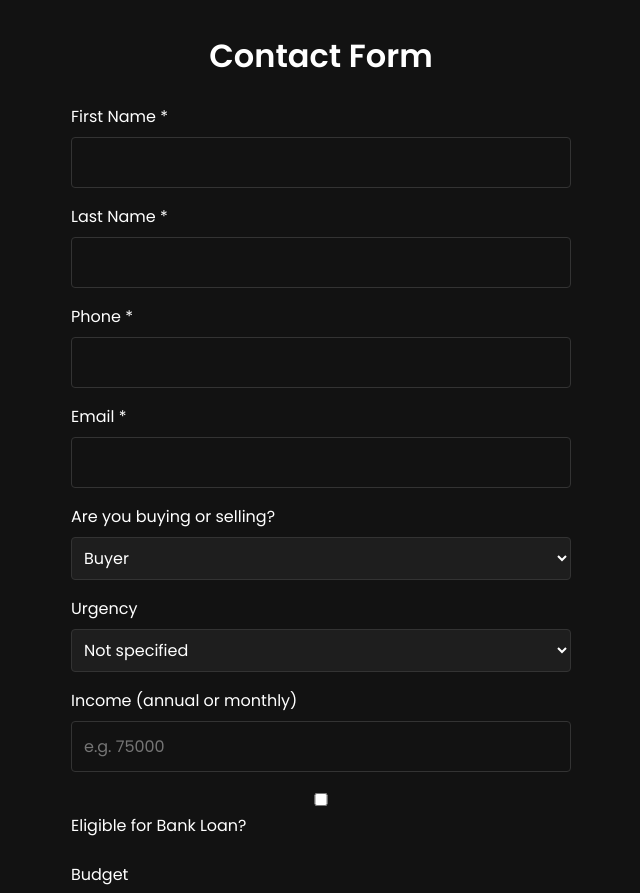
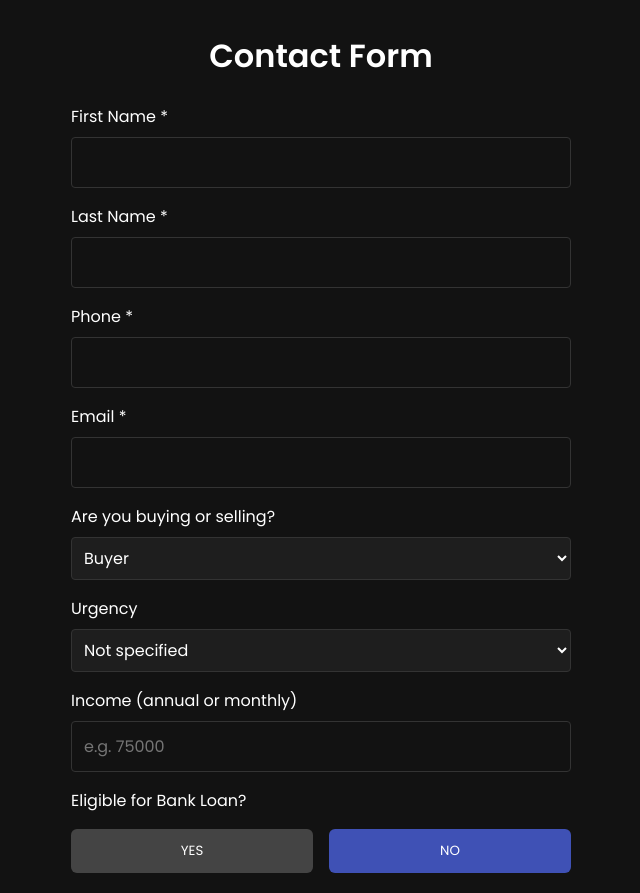
Before and after one commit to shahabzafar/RealtorAI, a React (Create React App) app in the folder frontend/: page /form/1 in a window 1280 px wide. Shown: the top 893 px of the page, without its empty margins (319-959 px from the left). Built offline with nearby package versions, Linux system fonts and the light colour scheme; no server answers.

Commit message:
Start on Jaydeep suggestions

```diff
--- a/frontend/src/components/Form/FormPage.jsx
+++ b/frontend/src/components/Form/FormPage.jsx
@@ -16,10 +16,14 @@ function FormPage() {
   const [propertyImages, setPropertyImages] = useState([]);
   const [notes, setNotes] = useState('');
   const [submitted, setSubmitted] = useState(false);
+
   const [urgency, setUrgency] = useState('Not specified');
   const [income, setIncome] = useState('');
+
+  // Instead of checkbox for bank loan, we use YES/NO buttons
   const [bankLoanEligibility, setBankLoanEligibility] = useState(false);
 
+  // Down payment
   const [downPayment, setDownPayment] = useState('');
   const [canAffordDownPayment, setCanAffordDownPayment] = useState(false);
 
@@ -31,6 +35,7 @@ function FormPage() {
       setDownPayment('');
       return;
     }
+
     const b = parseFloat(budget);
     if (isNaN(b) || b <= 0) {
       setDownPayment('');
@@ -38,22 +43,19 @@ function FormPage() {
     }
 
     let calculated = 0;
-    // if $500,000 or less => 5%
     if (b <= 500000) {
+      // if $500,000 or less => 5%
       calculated = b * 0.05;
-    }
-    // if $500k to $1.5 million => 5% of first 500k, 10% of remainder
-    else if (b > 500000 && b < 1500000) {
-      const firstPortion = 500000 * 0.05; // 25k
+    } else if (b > 500000 && b < 1500000) {
+      // if $500k to $1.5M => 5% of first 500k, 10% of remainder
+      const firstPortion = 500000 * 0.05;
       const remainder = b - 500000;
       const secondPortion = remainder * 0.1;
       calculated = firstPortion + secondPortion;
-    }
-    // if $1.5 million or more => 20% of entire price
-    else {
+    } else {
+      // if $1.5M or more => 20%
       calculated = b * 0.2;
     }
-
     setDownPayment(calculated.toFixed(2));
   }, [budget]);
 
@@ -132,9 +134,11 @@ function FormPage() {
   return (
     <div className="form-page-container dark-mode">
       <h1>Contact Form</h1>
-      {!realtorId && <p style={{ color: 'red' }}>Warning: No realtor ID found!</p>}
+      {!realtorId && (
+        <p style={{ color: 'red' }}>Warning: No realtor ID found!</p>
+      )}
+      <form onSubmit={handleFormSubmit} className="client-form">
 
-      <form onSubmit={handleFormSubmit} className="client-form">
         {/* First Name */}
         <div className="form-group">
           <label>First Name *</label>
@@ -210,19 +214,28 @@ function FormPage() {
           />
         </div>
 
-        {/* Bank Loan Eligibility */}
-        <div className="form-group">
-          <label>
-            <input
-              type="checkbox"
-              checked={bankLoanEligibility}
-              onChange={(e) => setBankLoanEligibility(e.target.checked)}
-            />
-            Eligible for Bank Loan?
-          </label>
+        {/* Eligible for Bank Loan? - using yes/no */}
+        <div className="form-group yes-no-buttons">
+          <label>Eligible for Bank Loan?</label>
+          <div className="button-group">
+            <button
+              type="button"
+              className={bankLoanEligibility ? 'selected' : ''}
+              onClick={() => setBankLoanEligibility(true)}
+            >
+              YES
+            </button>
+            <button
+              type="button"
+              className={!bankLoanEligibility ? 'selected' : ''}
+              onClick={() => setBankLoanEligibility(false)}
+            >
+              NO
+            </button>
+          </div>
         </div>
 
-        {/* If buyer, show buyer fields */}
+        {/* Buyer fields if clientType == 'buyer' */}
         {clientType === 'buyer' && (
           <>
             <div className="form-group">
@@ -259,7 +272,7 @@ function FormPage() {
               </div>
             )}
 
-            {/* Instead of a checkbox, do a yes/no button group */}
+            {/* YES/NO for "Can you afford it?" */}
             {downPayment && (
               <div className="form-group yes-no-buttons">
                 <label>Can you afford the above down payment?</label>
@@ -284,13 +297,14 @@ function FormPage() {
           </>
         )}
 
-        {/* If seller, show seller fields */}
+        {/* Seller fields if clientType == 'seller' */}
         {clientType === 'seller' && (
           <>
             <div className="form-group">
               <label>Property Images</label>
               <input type="file" multiple onChange={handleFileChange} />
             </div>
+
             <div className="form-group">
               <label>Property Description / Notes</label>
               <textarea
--- a/frontend/src/styles/Form/FormPage.css
+++ b/frontend/src/styles/Form/FormPage.css
@@ -90,7 +90,6 @@
   }
 }
 
-/* New yes/no styling */
 .yes-no-buttons {
   display: flex;
   flex-direction: column;
@@ -114,12 +113,13 @@
   transition: background-color 0.2s, transform 0.2s;
 }
 
+/* Hover effect */
 .yes-no-buttons .button-group button:hover {
   background-color: #666666;
   transform: translateY(-2px);
 }
 
 .yes-no-buttons .button-group button.selected {
-  background-color: #FF9800; /* highlight chosen */
-  color: #000;
+  background-color: #3f51b5;
+  color: #ffffff;
 }
```
